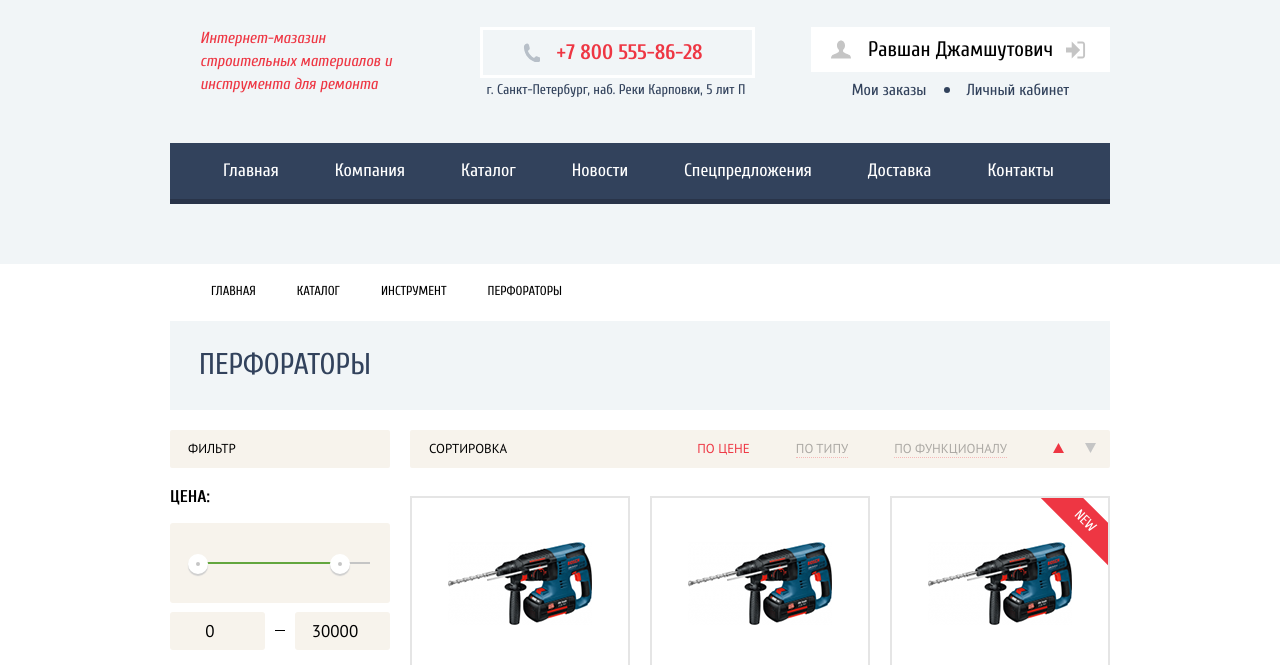
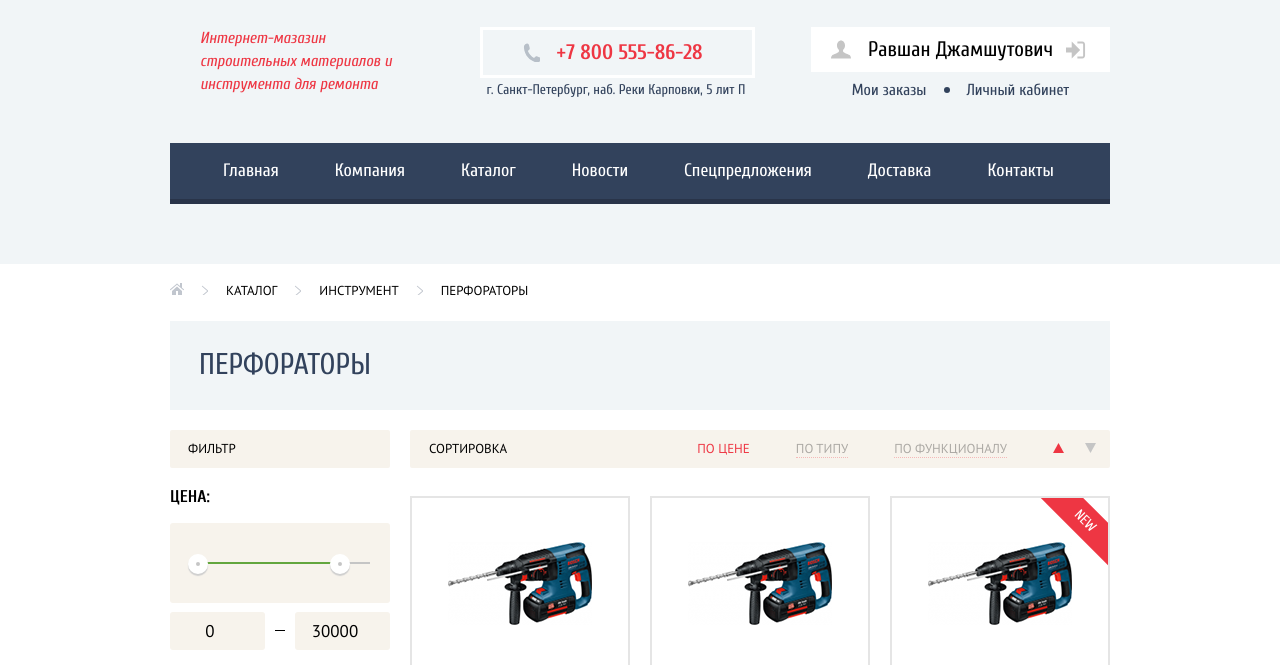
Before and after one commit to lisasamus/tehnomart, a plain HTML site: page catalog.html in a window 1280 px wide. Shown: the part 58-723 px from the top of the page. Drawn offline with Linux system fonts and the light colour scheme.

Commit message:
с иконками

```diff
--- a/catalog.html
+++ b/catalog.html
@@ -122,7 +122,7 @@
       <div class="container">
         <ul class="bread-crumps">
           <li class="bread-crumps-item">
-            <a href="index.html">Главная</a>
+            <a href="index.html"><img src="img/icons/icon-home.svg" alt="Главная"></a>
           </li>
           <li class="bread-crumps-item">
             <a href="#">Каталог</a>
--- a/css/style.css
+++ b/css/style.css
@@ -1608,13 +1608,25 @@ top-nav-bookmark {
 
 .bread-crumps {
   display: flex;
-  padding: 0 0 0 41px;
+  padding: 0;
   margin: 0;
   margin-bottom: 18px;
 }
 
 .bread-crumps-item {
-  margin: 0 41px 0 0;
+  position: relative;
+  margin: 0 42px 0 0;
+  font-family: "PT Sans", Arial, sans-serif;
+}
+
+.bread-crumps-item:not(:first-child)::before {
+  position: absolute;
+  content: '';
+  width: 7px;
+  height: 10px;
+  left: -25px;
+  top: 6px;
+  background-image: url(../img/icons/icon-breadcrumps.svg);
 }
 
 .bread-crumps-item:last-child {
```
Also changed, not shown: img/icons/icon-breadcrumps.svg (added), img/icons/icon-home.svg (added).
